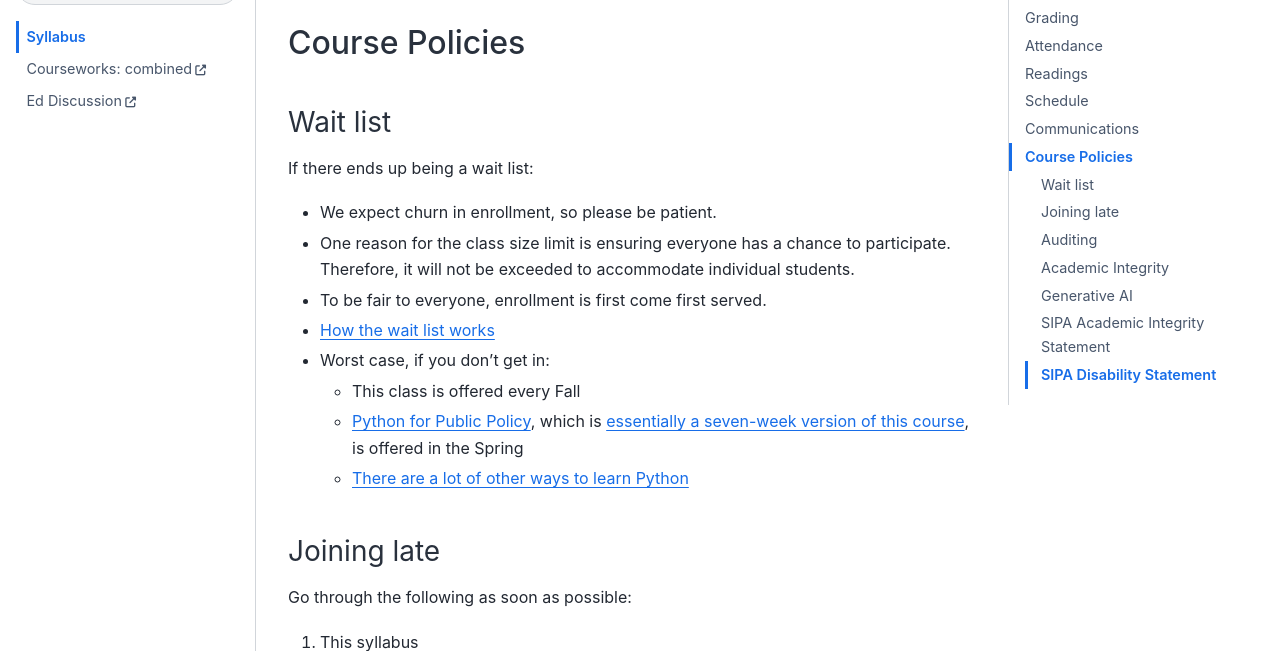
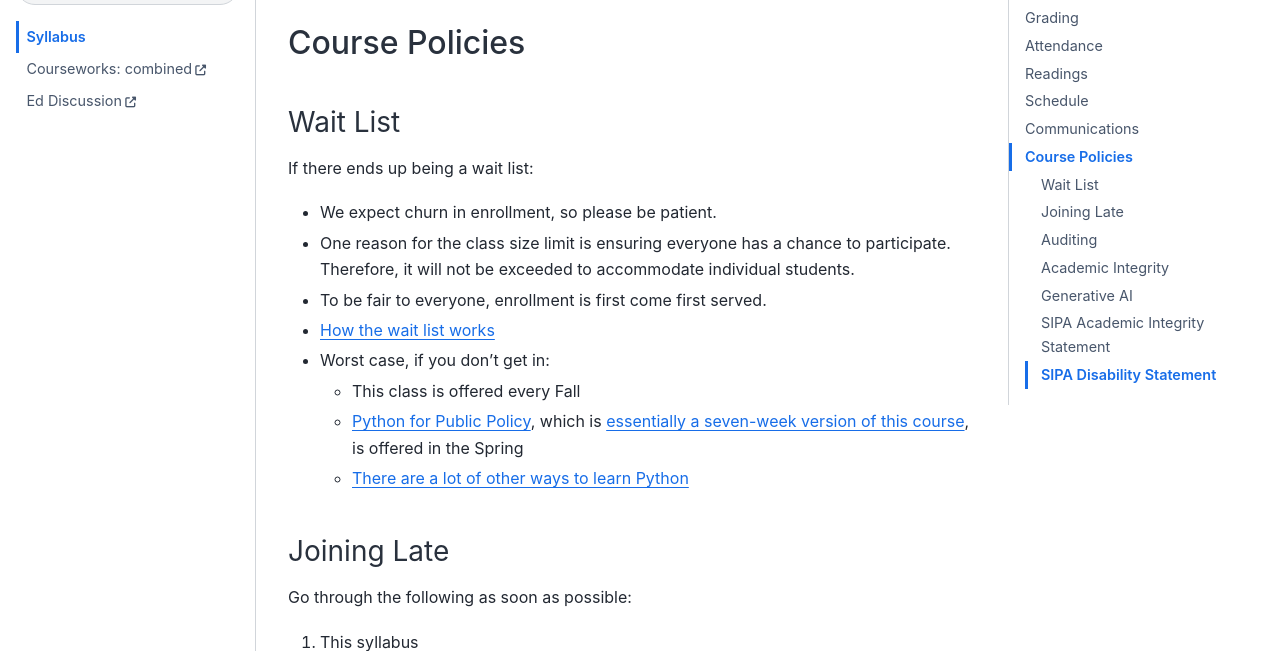
Before and after one commit to afeld/computing-in-context, a Jupyter Book: the page built from index.md, in a window 1280 px wide and 900 px high, scrolled down 5388 px. Shown: the part 155-806 px from the top of the window. Built offline with Jupyter Book 1.0.4 settings and Sphinx 7.4.7 and the Sphinx Book theme 1.1.4, drawn with Linux system fonts in a browser that asks for light colours.

Commit message:
make heading capitalization consistent

```diff
--- a/index.md
+++ b/index.md
@@ -128,7 +128,7 @@ See also: [Academic Calendar](https://www.registrar.columbia.edu/event/academic-
 
 ## Course Policies
 
-### Wait list
+### Wait List
 
 If there ends up being a wait list:
 
@@ -141,7 +141,7 @@ If there ends up being a wait list:
   - [Python for Public Policy](https://python-public-policy.afeld.me/en/columbia/syllabus.html), which is [essentially a seven-week version of this course](https://python-public-policy.afeld.me/en/columbia/#comparison-to-computing-in-context), is offered in the Spring
   - [There are a lot of other ways to learn Python](https://python-public-policy.afeld.me/en/columbia/resources.html)
 
-### Joining late
+### Joining Late
 
 Go through the following as soon as possible:
 
```
